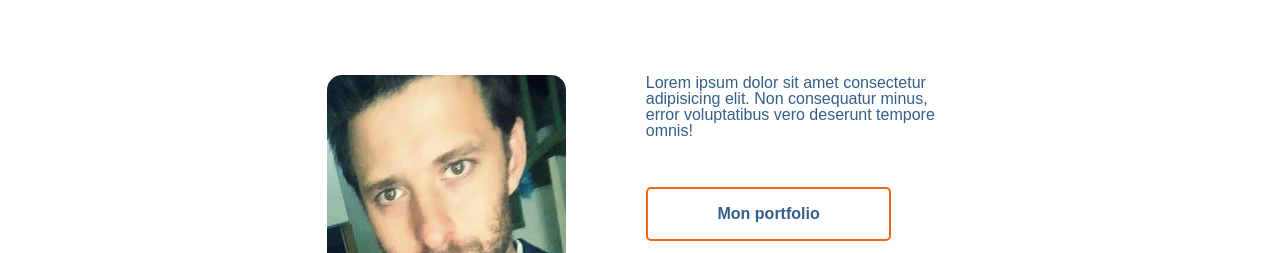
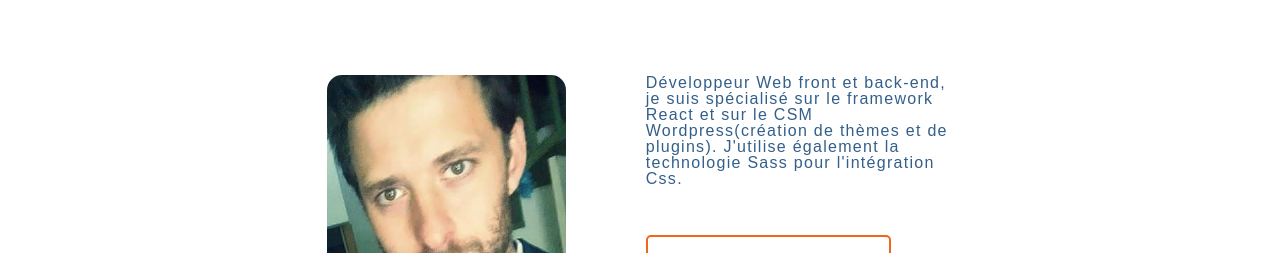
Before and after one commit to yaelxy05/front--portfolio, a React app: page / in a window 1280 px wide. Shown: the part 699-952 px from the top of the page. Built offline with nearby package versions, Linux system fonts and the light colour scheme.

Commit message:
fix space letter home page

```diff
--- a/src/components/Home/home.scss
+++ b/src/components/Home/home.scss
@@ -40,6 +40,7 @@
 
       p {
         padding-bottom: 1rem;
+        letter-spacing: 0.08rem;
       }
 
       button {
--- a/src/components/Home/index.js
+++ b/src/components/Home/index.js
@@ -13,10 +13,11 @@ const Home = () => (
       <img className="home_picture" src={picture} alt="picture-presentation" />
       <div className="home_presentation--box">
         <p>
-          Lorem ipsum dolor sit amet consectetur adipisicing elit. Non
-          consequatur minus, error voluptatibus vero deserunt tempore omnis!
+          Développeur Web front et back-end, je suis spécialisé sur le framework
+          React et sur le CSM Wordpress(création de thèmes et de plugins).
+          J'utilise également la technologie Sass pour l'intégration Css.
         </p>
-        <button>Mon portfolio</button>
+        <button>Mes projets</button>
       </div>
     </div>
   </div>
```
